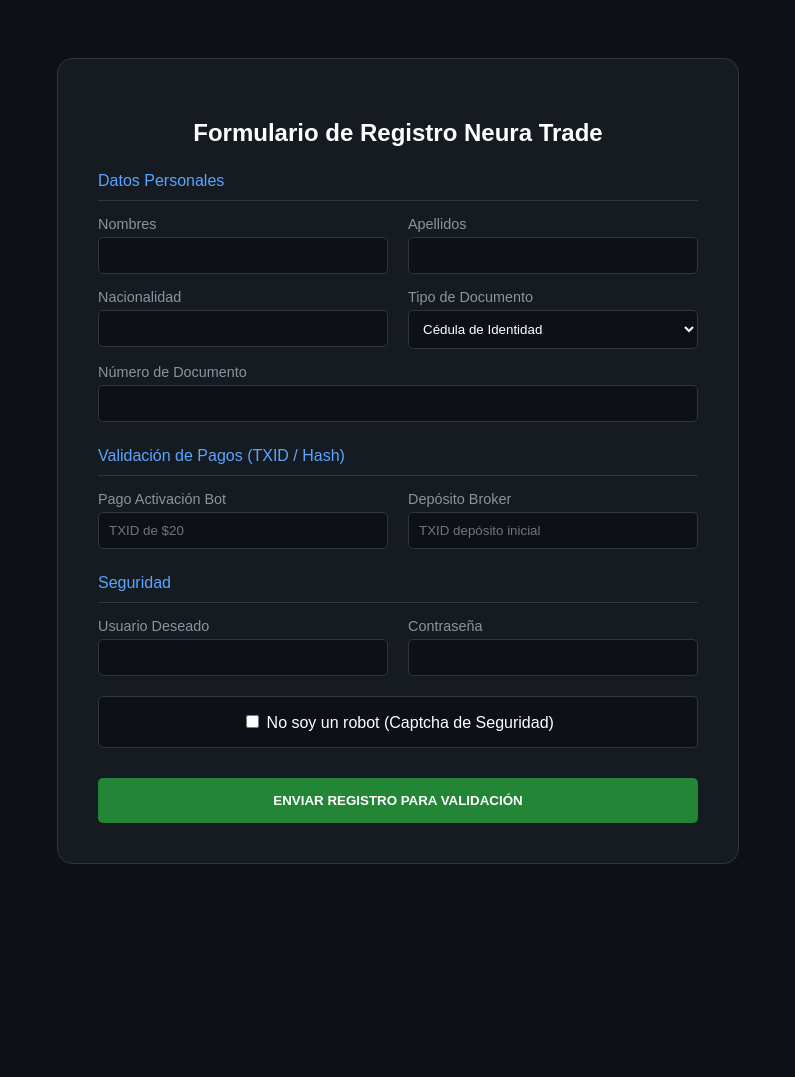
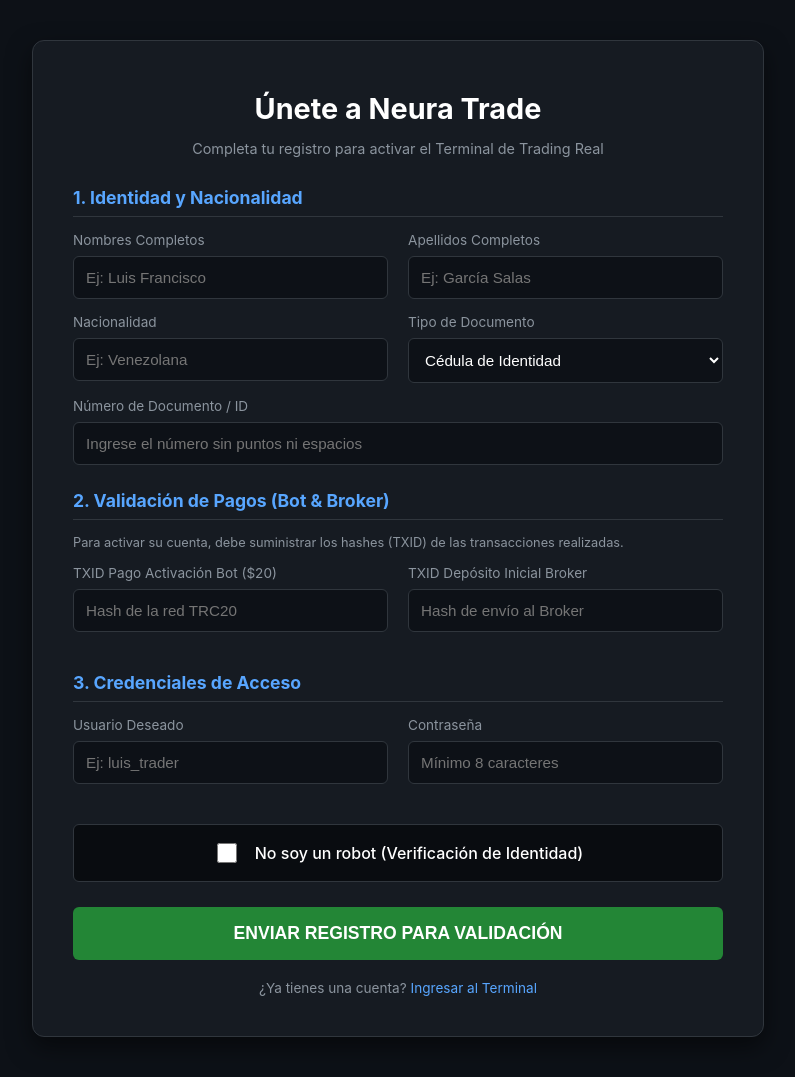
Before and after one commit to neuratradesjm/neuratrade-render, a Flask app: page /registro in a window 1280 px wide. Shown: the whole page, without its empty margins (242-1037 px from the left). Before the commit the page ends 864 px from the top, so only its background shows below. Run offline with Flask 3, Linux system fonts and the light colour scheme.

Commit message:
Update registro.html

```diff
--- a/templates/registro.html
+++ b/templates/registro.html
@@ -2,58 +2,182 @@
 <html lang="es">
 <head>
     <meta charset="UTF-8">
-    <title>Neura Trade - Registro de Cliente</title>
+    <meta name="viewport" content="width=device-width, initial-scale=1.0">
+    <title>Neura Trade | Registro de Nuevo Cliente</title>
     <style>
-        body { background: #0d1117; color: white; font-family: sans-serif; padding: 50px; }
-        .reg-container { background: #161b22; padding: 40px; border-radius: 15px; border: 1px solid #30363d; max-width: 600px; margin: 0 auto; }
+        :root {
+            --primary: #58a6ff;
+            --secondary: #238636;
+            --bg: #0d1117;
+            --card: #161b22;
+            --border: #30363d;
+            --text: #c9d1d9;
+        }
+        body {
+            margin: 0;
+            font-family: -apple-system, BlinkMacSystemFont, "Segoe UI", Helvetica, Arial, sans-serif;
+            background-color: var(--bg);
+            color: var(--text);
+            display: flex;
+            justify-content: center;
+            align-items: center;
+            min-height: 100vh;
+            padding: 40px 20px;
+        }
+        .reg-container {
+            background: var(--card);
+            padding: 40px;
+            border-radius: 12px;
+            border: 1px solid var(--border);
+            width: 100%;
+            max-width: 650px;
+            box-shadow: 0 10px 25px rgba(0,0,0,0.5);
+        }
+        .header { text-align: center; margin-bottom: 30px; }
+        .header h2 { color: white; margin: 10px 0; font-size: 1.8rem; }
+        .header p { color: #8b949e; font-size: 0.9rem; }
+
+        .section-title {
+            color: var(--primary);
+            font-size: 1.1rem;
+            font-weight: bold;
+            margin: 25px 0 15px;
+            padding-bottom: 8px;
+            border-bottom: 1px solid var(--border);
+            display: flex;
+            align-items: center;
+            gap: 10px;
+        }
+
         .grid { display: grid; grid-template-columns: 1fr 1fr; gap: 20px; }
-        label { display: block; margin-bottom: 5px; font-size: 0.9rem; color: #8b949e; }
-        input, select { width: 100%; padding: 10px; background: #0d1117; border: 1px solid #30363d; color: white; border-radius: 5px; box-sizing: border-box; }
-        .section-title { border-bottom: 1px solid #30363d; padding-bottom: 10px; margin: 25px 0 15px; color: #58a6ff; }
-        .btn-reg { width: 100%; padding: 15px; background: #238636; border: none; color: white; border-radius: 5px; font-weight: bold; cursor: pointer; margin-top: 30px; }
+
+        .input-group { margin-bottom: 15px; }
+        .input-group label { display: block; margin-bottom: 8px; font-size: 0.85rem; color: #8b949e; }
+        .input-group input, .input-group select {
+            width: 100%;
+            padding: 12px;
+            background: var(--bg);
+            border: 1px solid var(--border);
+            color: white;
+            border-radius: 6px;
+            box-sizing: border-box;
+            font-size: 0.95rem;
+        }
+        .input-group input:focus { border-color: var(--primary); outline: none; }
+
+        .captcha-box {
+            background: #090c10;
+            padding: 15px;
+            border-radius: 6px;
+            border: 1px solid var(--border);
+            margin: 25px 0;
+            display: flex;
+            align-items: center;
+            justify-content: center;
+            gap: 15px;
+        }
+        .captcha-box input[type="checkbox"] { width: 20px; height: 20px; cursor: pointer; }
+
+        .btn-submit {
+            width: 100%;
+            padding: 16px;
+            background: var(--secondary);
+            border: none;
+            color: white;
+            border-radius: 6px;
+            font-weight: bold;
+            cursor: pointer;
+            font-size: 1.1rem;
+            transition: 0.3s;
+        }
+        .btn-submit:hover { background: #2ea043; transform: translateY(-2px); }
+
+        .footer-links { text-align: center; margin-top: 20px; font-size: 0.85rem; }
+        .footer-links a { color: var(--primary); text-decoration: none; }
+
+        @media (max-width: 600px) { .grid { grid-template-columns: 1fr; } }
     </style>
 </head>
 <body>
+
     <div class="reg-container">
-        <h2 style="text-align: center;">Formulario de Registro Neura Trade</h2>
+        <div class="header">
+            <h2>Únete a Neura Trade</h2>
+            <p>Completa tu registro para activar el Terminal de Trading Real</p>
+        </div>
+
         <form action="/registro" method="POST">
 
-            <div class="section-title">Datos Personales</div>
+            <div class="section-title">1. Identidad y Nacionalidad</div>
             <div class="grid">
-                <div><label>Nombres</label><input type="text" name="nombres" required></div>
-                <div><label>Apellidos</label><input type="text" name="apellidos" required></div>
+                <div class="input-group">
+                    <label>Nombres Completos</label>
+                    <input type="text" name="nombres" required placeholder="Ej: Luis Francisco">
+                </div>
+                <div class="input-group">
+                    <label>Apellidos Completos</label>
+                    <input type="text" name="apellidos" required placeholder="Ej: García Salas">
+                </div>
             </div>
 
-            <div class="grid" style="margin-top: 15px;">
-                <div><label>Nacionalidad</label><input type="text" name="nacionalidad" required></div>
-                <div>
+            <div class="grid">
+                <div class="input-group">
+                    <label>Nacionalidad</label>
+                    <input type="text" name="nacionalidad" required placeholder="Ej: Venezolana">
+                </div>
+                <div class="input-group">
                     <label>Tipo de Documento</label>
-                    <select name="tipo_doc">
+                    <select name="tipo_doc" required>
                         <option value="cedula">Cédula de Identidad</option>
-                        <option value="pasaporte">Pasaporte</option>
+                        <option value="pasaporte">Pasaporte Internacional</option>
                     </select>
                 </div>
             </div>
-            <div style="margin-top: 15px;"><label>Número de Documento</label><input type="text" name="documento" required></div>
-
-            <div class="section-title">Validación de Pagos (TXID / Hash)</div>
-            <div class="grid">
-                <div><label>Pago Activación Bot</label><input type="text" name="pago_bot" placeholder="TXID de $20" required></div>
-                <div><label>Depósito Broker</label><input type="text" name="pago_broker" placeholder="TXID depósito inicial" required></div>
+            <div class="input-group">
+                <label>Número de Documento / ID</label>
+                <input type="text" name="documento" required placeholder="Ingrese el número sin puntos ni espacios">
             </div>
 
-            <div class="section-title">Seguridad</div>
+            <div class="section-title">2. Validación de Pagos (Bot & Broker)</div>
+            <p style="font-size: 0.8rem; color: #8b949e; margin-bottom: 15px;">
+                Para activar su cuenta, debe suministrar los hashes (TXID) de las transacciones realizadas.
+            </p>
             <div class="grid">
-                <div><label>Usuario Deseado</label><input type="text" name="usuario_nuevo" required></div>
-                <div><label>Contraseña</label><input type="password" name="clave_nueva" required></div>
+                <div class="input-group">
+                    <label>TXID Pago Activación Bot ($20)</label>
+                    <input type="text" name="pago_bot" required placeholder="Hash de la red TRC20">
+                </div>
+                <div class="input-group">
+                    <label>TXID Depósito Inicial Broker</label>
+                    <input type="text" name="pago_broker" required placeholder="Hash de envío al Broker">
+                </div>
             </div>
 
-            <div style="margin-top: 20px; background: #0d1117; padding: 15px; border-radius: 5px; border: 1px solid #30363d; text-align: center;">
-                <input type="checkbox" required style="width: auto;"> No soy un robot (Captcha de Seguridad)
+            <div class="section-title">3. Credenciales de Acceso</div>
+            <div class="grid">
+                <div class="input-group">
+                    <label>Usuario Deseado</label>
+                    <input type="text" name="usuario_nuevo" required placeholder="Ej: luis_trader">
+                </div>
+                <div class="input-group">
+                    <label>Contraseña</label>
+                    <input type="password" name="clave_nueva" required placeholder="Mínimo 8 caracteres">
+                </div>
             </div>
 
-            <button type="submit" class="btn-reg">ENVIAR REGISTRO PARA VALIDACIÓN</button>
+            <div class="captcha-box">
+                <input type="checkbox" id="robot" required>
+                <label for="robot" style="color: white; font-weight: 500;">No soy un robot (Verificación de Identidad)</label>
+            </div>
+
+            <button type="submit" class="btn-submit">ENVIAR REGISTRO PARA VALIDACIÓN</button>
+
+            <div class="footer-links">
+                <span style="color: #8b949e;">¿Ya tienes una cuenta?</span>
+                <a href="/login">Ingresar al Terminal</a>
+            </div>
         </form>
     </div>
+
 </body>
 </html>
```
